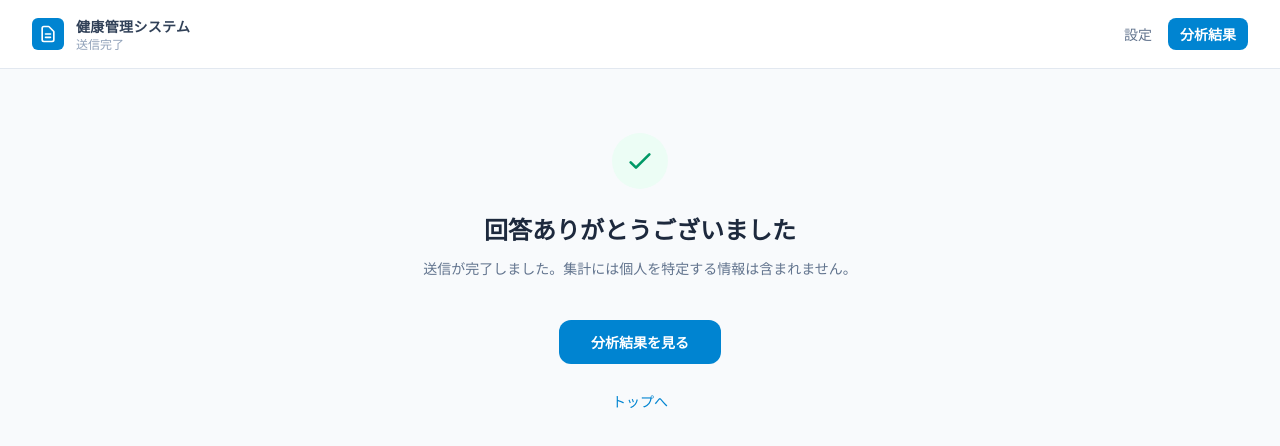
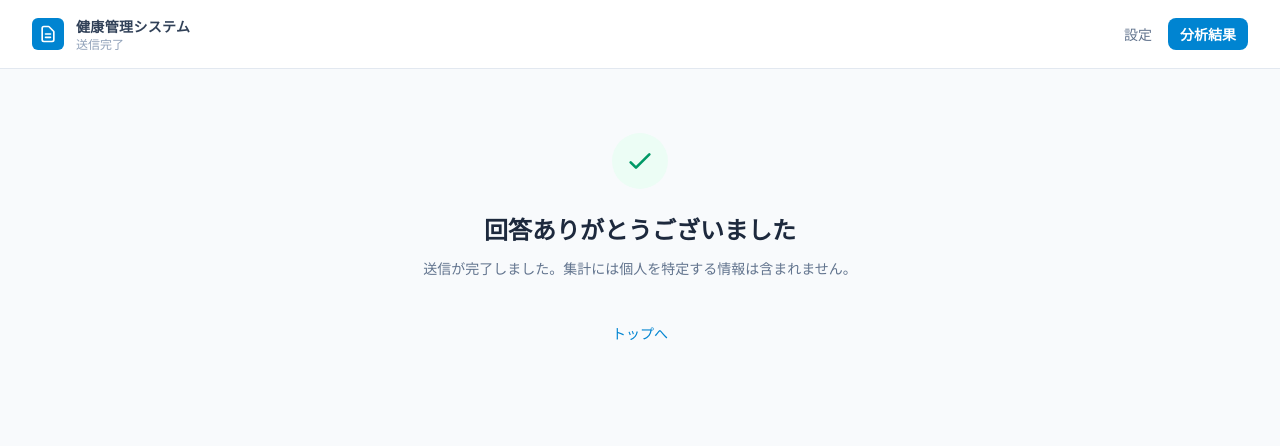
Before and after one commit to tom-mikata/survey-app, a Next.js app: page /survey/complete in a window 1280 px wide. Shown: the top 446 px of the page. Built offline with nearby package versions, Linux system fonts and the light colour scheme; no server answers.

Commit message:
fix(E-9): 完了画面から「分析結果を見る」ボタンを削除
Co-Authored-By: Claude Sonnet 4.6 <noreply@anthropic.com>

```diff
--- a/src/app/survey/complete/page.tsx
+++ b/src/app/survey/complete/page.tsx
@@ -14,13 +14,7 @@ export default function SurveyCompletePage() {
         <p className="text-slate-500 text-sm leading-relaxed mb-10">
           送信が完了しました。集計には個人を特定する情報は含まれません。
         </p>
-        <Link
-          href="/results"
-          className="inline-block bg-sky-600 hover:bg-sky-700 text-white text-sm font-semibold px-8 py-3 rounded-xl"
-        >
-          分析結果を見る
-        </Link>
-        <p className="mt-6">
+        <p>
           <Link href="/" className="text-sm text-sky-600 hover:underline">
             トップへ
           </Link>
```
